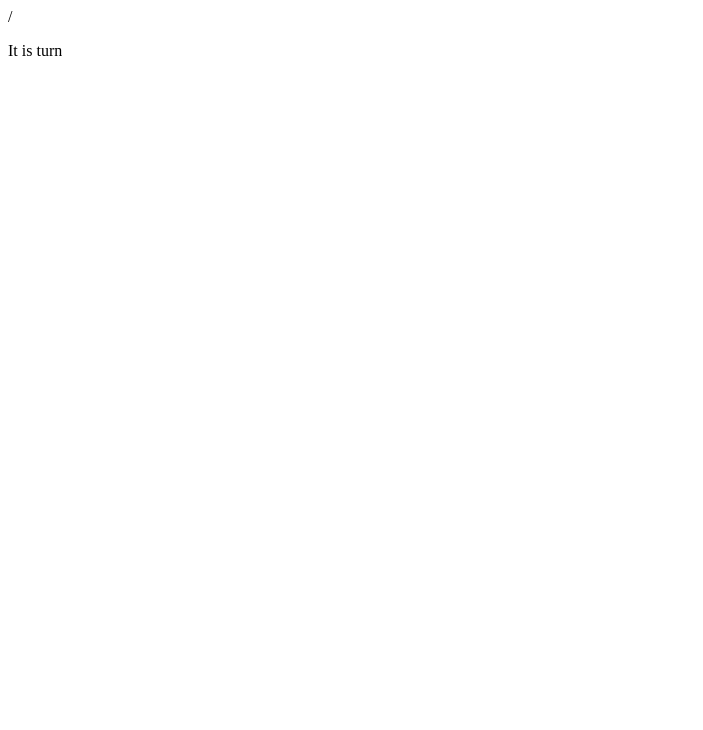
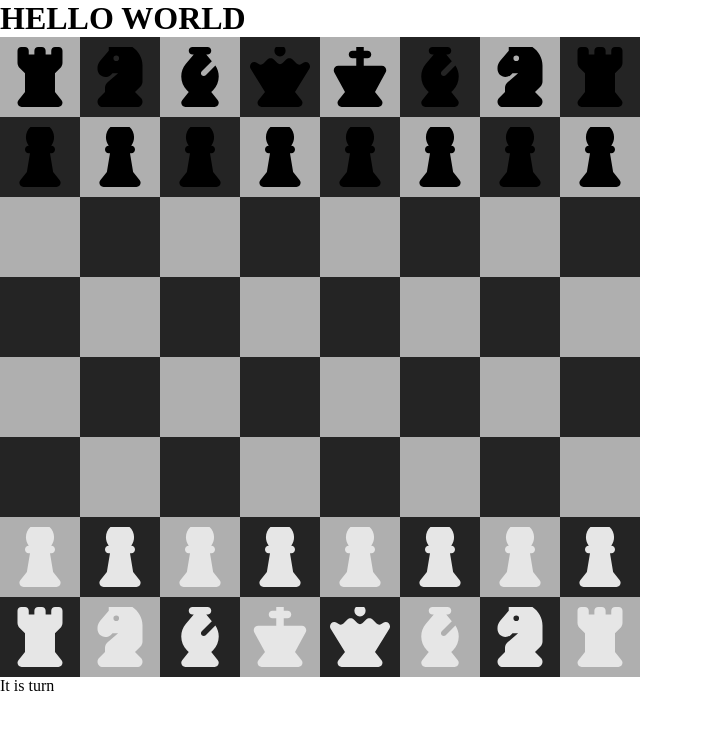
Before and after one commit to pedroalfonzopup/chess-js, a website: page index.html in a window 1280 px wide. Shown: the whole page, without its empty margins (0-703 px from the left). Drawn offline with Linux system fonts and the light colour scheme.

Commit message:
Added pieces, squares and CSS with SASS

```diff
--- a/app.js
+++ b/app.js
@@ -2,11 +2,11 @@ const gameBoard = document.querySelector("#gameboard")
 const playerTurn = document.querySelector("#player-turn")
 const infoDisplay = document.querySelector("#info-display")
 const width = 8
+const lenght = 8
 
 const startPieces = [
     rook, knight, bishop, queen, king, bishop, knight, rook,
     pawn, pawn, pawn, pawn, pawn, pawn, pawn, pawn,
-    '', '', '', '', '', '', '', '',
     '', '', '', '', '', '', '', '',
     '', '', '', '', '', '', '', '',
     '', '', '', '', '', '', '', '',
@@ -16,8 +16,24 @@ const startPieces = [
 ]
 
 function createBoard() {
-    startPieces.forEach((piece) => {
+    startPieces.forEach((piece, i) => {
         const square = document.createElement('div')
         square.classList.add('square')
+        square.innerHTML = piece
+        square.setAttribute('square-id', i)
+
+        const row = Math.floor( (63 - i) / 8 ) + 1
+        if ( row % 2 === 0 ) {
+            square.classList.add(i % 2 === 0 ? "white" : "black")
+        } else {
+            square.classList.add(i % 2 === 0 ? "black" : "white")
+        }
+
+        if ( i <= 15 ) {square.firstChild.firstChild.classList.add('black-piece')}
+        if ( i >= 48 ) {square.firstChild.firstChild.classList.add('white-piece')}
+
+        gameBoard.append(square)
     })
 }
+
+createBoard()
--- a/index.html
+++ b/index.html
@@ -1,12 +1,14 @@
-/<!DOCTYPE html>
+<!DOCTYPE html>
 <html lang="en">
     <head>
         <title>Chess JS</title>
         <meta charset="UTF-8">
         <meta name="viewport" content="width=device-width, initial-scale=1">
-        <link href="/styles.css" rel="stylesheet">
+        <link href="./sass/main.css" rel="stylesheet">
     </head>
     <body>
+        <h1>HELLO WORLD</h1>
+
         <div id="gameboard"></div>
         <p>It is <span id="player-turn"></span> turn</p>
         <p id="info-display"></p>
--- /dev/null
+++ b/sass/main.scss
@@ -0,0 +1,26 @@
+* {
+    box-sizing: border-box;
+    margin: 0;
+    padding: 0;
+}
+
+#gameboard {
+    width: 640px;
+    height: 640px;
+    display: flex;
+    flex-wrap: wrap;
+    .black {background-color: rgb(36, 36, 36);}
+    .white {background-color: rgb(175, 175, 175);}
+}
+
+.square {
+    width: 80px;
+    height: 80px;
+    .black-piece {fill: black;}
+    .white-piece {fill: rgb(230, 230, 230);}
+    svg {
+        width: 60px;
+        height: 60px;
+        margin: 10px;
+    }
+}
```
Also changed, not shown: package.json (added, +24 -0 lines), sass/main.css (added), styles.css (deleted), 3 other files.
